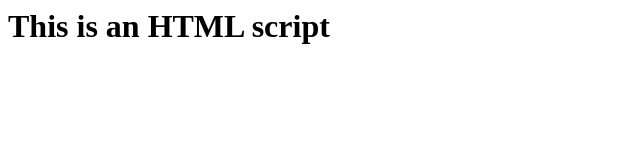
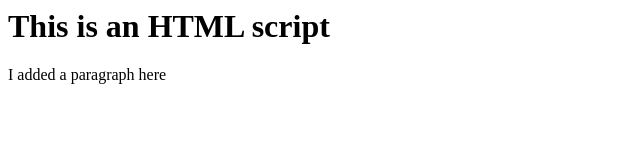
Before and after one commit to dotun-ogundare/testKnowledge, a plain HTML site: page index.html in a window 1280 px wide. Shown: the whole page, without its empty margins (0-640 px from the left). Drawn offline with Linux system fonts and the light colour scheme.

Commit message:
I added a paragraph

```diff
--- a/index.html
+++ b/index.html
@@ -5,5 +5,6 @@
 
 	<body>
 		<h1>This is an HTML script</h1>
+		<p>I added a paragraph here</p>
 	</body>
 </html>
```
